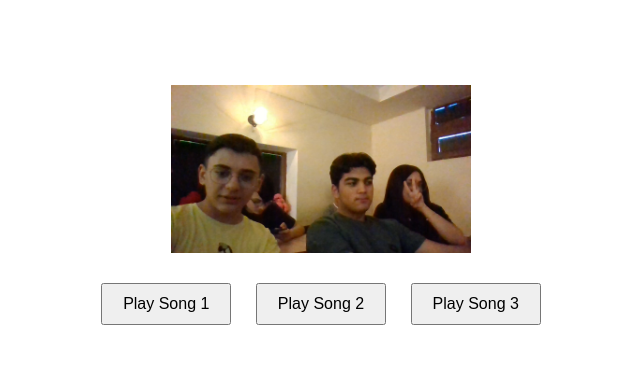
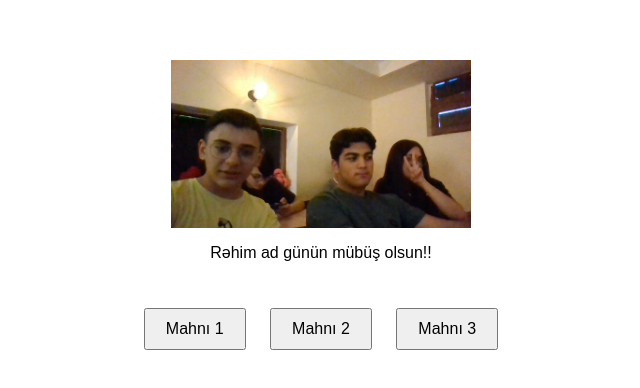
Before and after one commit to mammadlihamid/rahim, a plain HTML site: page index.html in a window 1280 px wide. Shown: the part 190-578 px from the top of the page, without its empty margins (319-959 px from the left). Drawn offline with Linux system fonts and the light colour scheme.

Commit message:
filling content

```diff
--- a/index.html
+++ b/index.html
@@ -3,28 +3,21 @@
 <head>
     <meta charset="UTF-8">
     <meta name="viewport" content="width=device-width, initial-scale=1.0">
-    <title>Music Player</title>
+    <title>Ad günün mübüş olsun</title>
     <link rel="stylesheet" href="style.css">
 </head>
 <body>
     <div class="container">
         <img src="WIN_20240605_13_24_24_Pro.jpg" alt="Image" width="300">
+        <p style="text-align: center;">Rəhim ad günün mübüş olsun!!</p>
 
         <div class="buttons">
-            <button onclick="playMusic('resad1.mp3')">Play Song 1</button>
-            <button onclick="playMusic('song2.mp3')">Play Song 2</button>
-            <button onclick="playMusic('song3.mp3')">Play Song 3</button>
+            <button onclick="window.open('https://www.youtube.com/watch?v=1M3RY5vuQhQ', '_blank')">Mahnı 1</button>
+            <button onclick="window.open('https://youtu.be/NlXTI2sJ9Ok?si=L95puv1bS8ZTpjNW', '_blank')">Mahnı 2</button>
+            <button onclick="window.open('https://youtu.be/aRSKtDnLrak?si=YkM9LH1YjF2WLoCm', '_blank')">Mahnı 3</button>
         </div>
 
         <audio id="audioPlayer"></audio>
     </div>
-
-    <script>
-        function playMusic(song) {
-            var audioPlayer = document.getElementById('audioPlayer');
-            audioPlayer.src = song;
-            audioPlayer.play();
-        }
-    </script>
 </body>
 </html>
```
Also changed, not shown: 4 other files.
